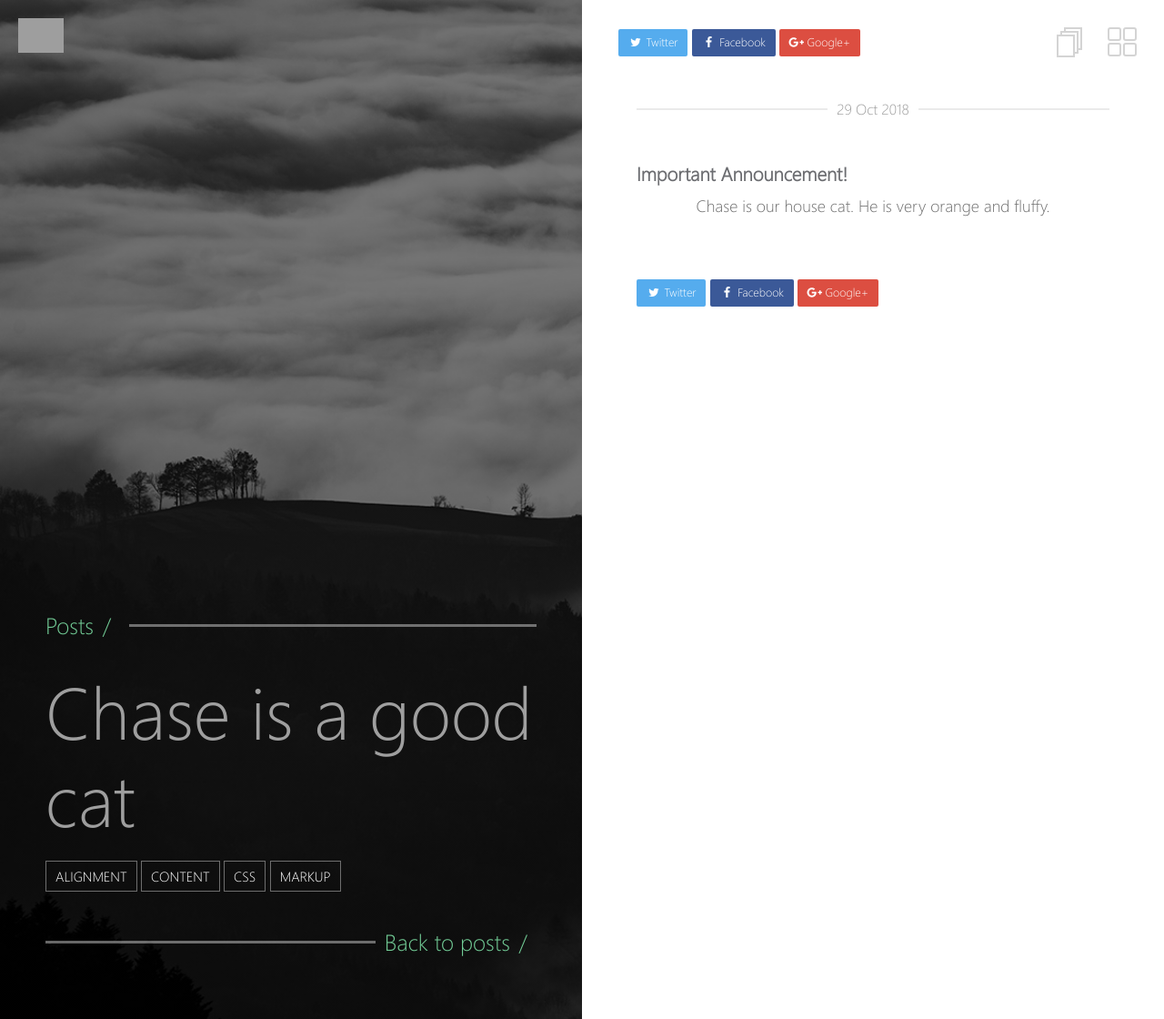
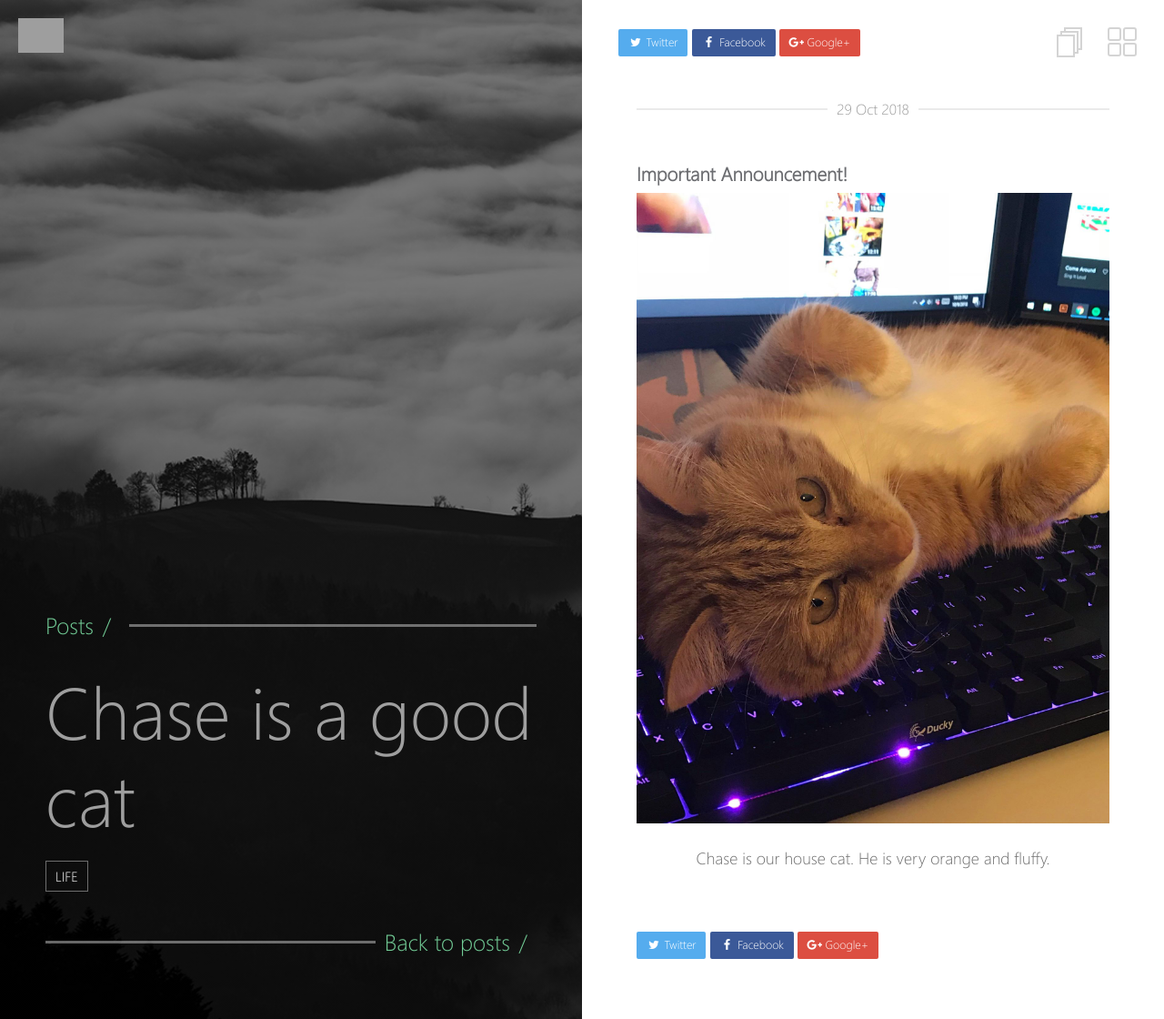
Before and after one commit to TolgaTatli/Halve, a Jekyll site: the page built from _posts/2018-10-29-test-chase.md, in a window 1280 px wide. Shown: the whole page at 91% size. Built offline with Jekyll 4.4.1, drawn with Linux system fonts in a browser that asks for light colours.

Commit message:
Update 2018-10-29-test-chase.md

```diff
--- a/_posts/2018-10-29-test-chase.md
+++ b/_posts/2018-10-29-test-chase.md
@@ -1,16 +1,13 @@
 ---
 layout: post
 title: "Chase is a good cat"
-categories:
-  - Markup
 tags:
-  - alignment
-  - content
-  - css
-  - markup
+  - life
 ---
 
 ### Important Announcement!
+
+<img src="{{ site.url }}/images/chase_keyboard.jpg" alt="">
 
 Chase is our house cat. He is very orange and fluffy.
 {: style="text-align: center;"}
```
